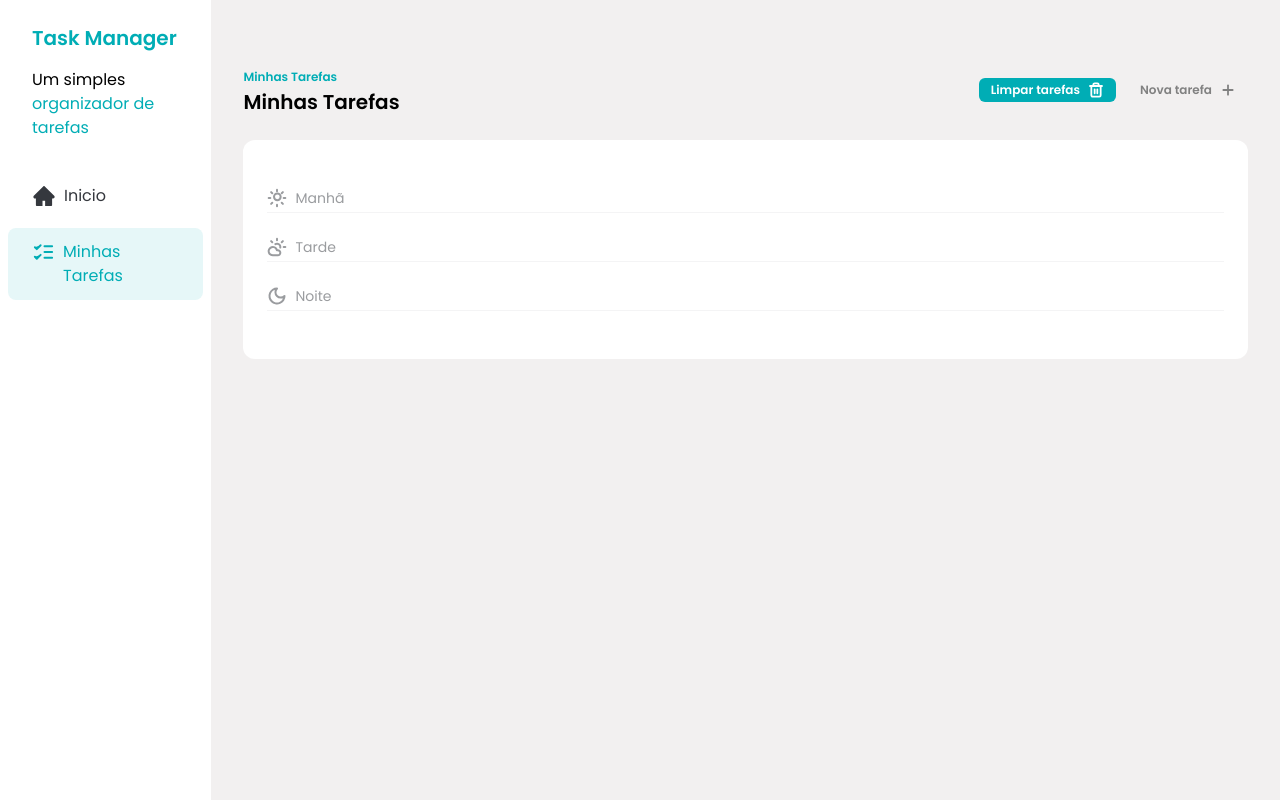
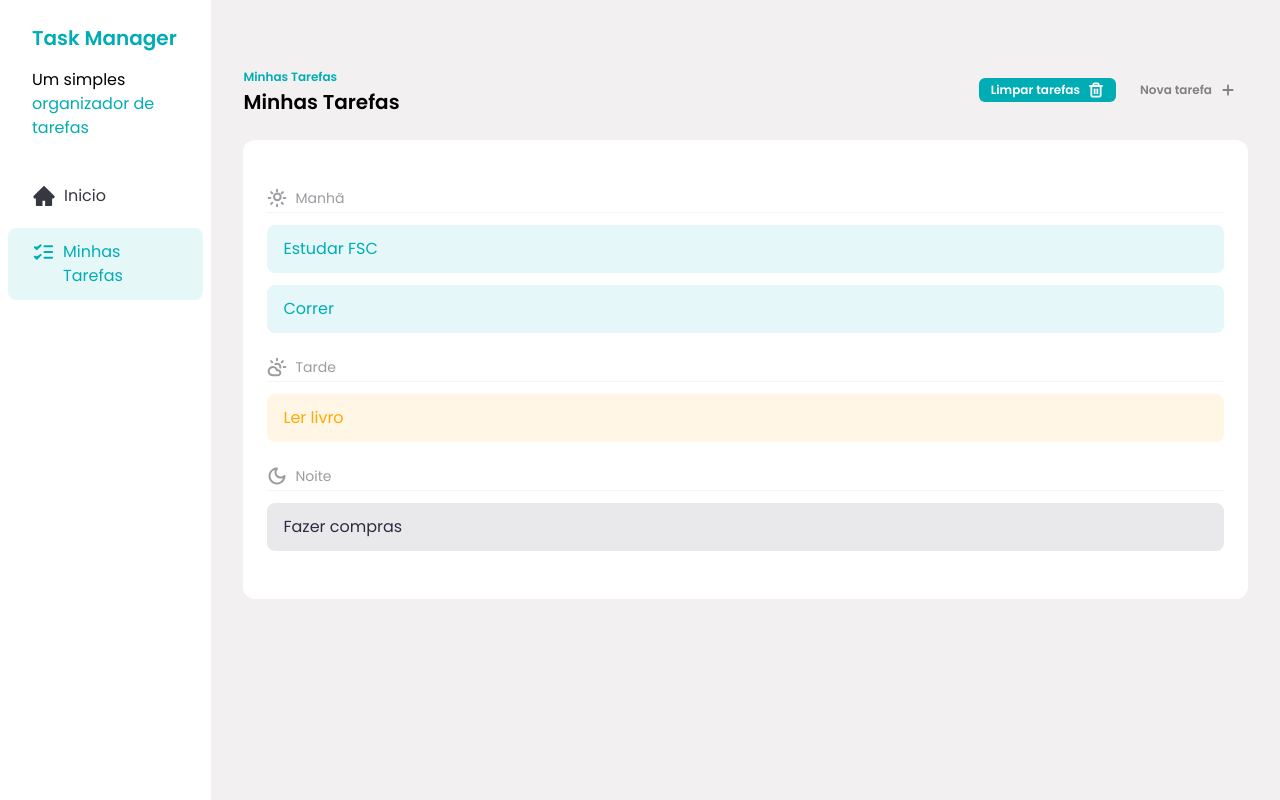
Before and after one commit to DouglasRamosP/task-manager, a React (Vite) app: page / in a window 1280 px wide. Built offline with nearby package versions, Linux system fonts and the light colour scheme.

Commit message:
feat: ensure tasks are listed on Tasks components

```diff
--- /dev/null
+++ b/src/components/TaskItem.jsx
@@ -0,0 +1,25 @@
+const TaskItem = ({ task }) => {
+  const getStatusClasses = () => {
+    if (task.status === "done") {
+      return "bg-[#00ADB5] bg-opacity-10 text-[#00ADB5]"
+    }
+
+    if (task.status === "in_progress") {
+      return "bg-[#FFAA04] bg-opacity-10 text-[#FFAA04]"
+    }
+
+    if (task.status === "not_started") {
+      return "bg-[#2B2D42] bg-opacity-10 text-[#2B2D42]"
+    }
+  }
+
+  return (
+    <div
+      className={`flex items-center gap-2 rounded-lg px-4 py-3 ${getStatusClasses()}`}
+    >
+      {task.title}
+    </div>
+  )
+}
+
+export default TaskItem
--- a/src/components/Tasks.jsx
+++ b/src/components/Tasks.jsx
@@ -1,3 +1,5 @@
+import { useState } from "react"
+
 import Button from "./Button"
 import AddIcon from "../assets/icons/Add.svg?react"
 import TrashIcon from "../assets/icons/trash.svg?react"
@@ -5,8 +7,15 @@ import SunIcon from "../assets/icons/sun.svg?react"
 import MoonIcon from "../assets/icons/moon.svg?react"
 import CloudIcon from "../assets/icons/cloud-sun.svg?react"
 import TasksSeparator from "./TasksSeparator"
+import TASKS from "../constants/tasks"
+import TaskItem from "./TaskItem"
 
 const Tasks = () => {
+  const [tasks] = useState(TASKS)
+  const morningTasks = tasks.filter((task) => task.time === "morning")
+  const afternoonTasks = tasks.filter((task) => task.time === "afternoon")
+  const eveningTasks = tasks.filter((task) => task.time === "evening")
+
   return (
     <div className="w-full px-8 py-16">
       <div className="flex justify-between pb-6">
@@ -31,14 +40,26 @@ const Tasks = () => {
         {/* MANHÃ */}
         <div className="my-6 space-y-3">
           <TasksSeparator title="Manhã" icon={<SunIcon />} />
+
+          {morningTasks.map((task) => (
+            <TaskItem status={task.status} key={task.id} task={task} />
+          ))}
         </div>
         {/* TARDE */}
         <div className="my-6 space-y-3">
           <TasksSeparator title="Tarde" icon={<CloudIcon />} />
+
+          {afternoonTasks.map((task) => (
+            <TaskItem status={task.status} key={task.id} task={task} />
+          ))}
         </div>
         {/* NOITE */}
         <div className="my-6 space-y-3">
           <TasksSeparator title="Noite" icon={<MoonIcon />} />
+
+          {eveningTasks.map((task) => (
+            <TaskItem status={task.status} key={task.id} task={task} />
+          ))}
         </div>
       </div>
     </div>
--- /dev/null
+++ b/src/constants/tasks.js
@@ -0,0 +1,32 @@
+const TASKS = [
+  {
+    id: 1,
+    title: "Estudar FSC",
+    description: "Estudar para a prova",
+    time: "morning",
+    status: "done",
+  },
+  {
+    id: 2,
+    title: "Ler livro",
+    description: "Estudar matematica",
+    time: "afternoon",
+    status: "in_progress",
+  },
+  {
+    id: 3,
+    title: "Fazer compras",
+    description: "mercado da esquina",
+    time: "evening",
+    status: "not_started",
+  },
+  {
+    id: 4,
+    title: "Correr",
+    description: "Cardio da manhã",
+    time: "morning",
+    status: "done",
+  },
+]
+
+export default TASKS
```
